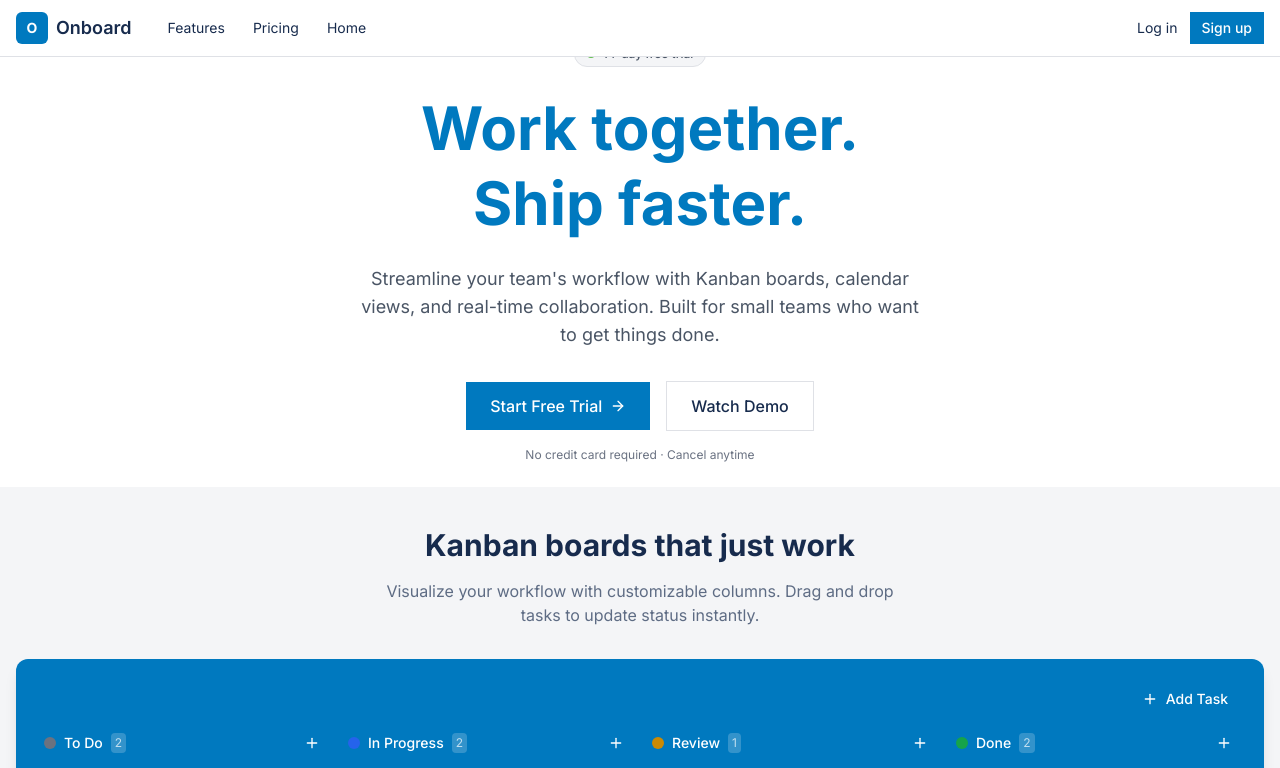
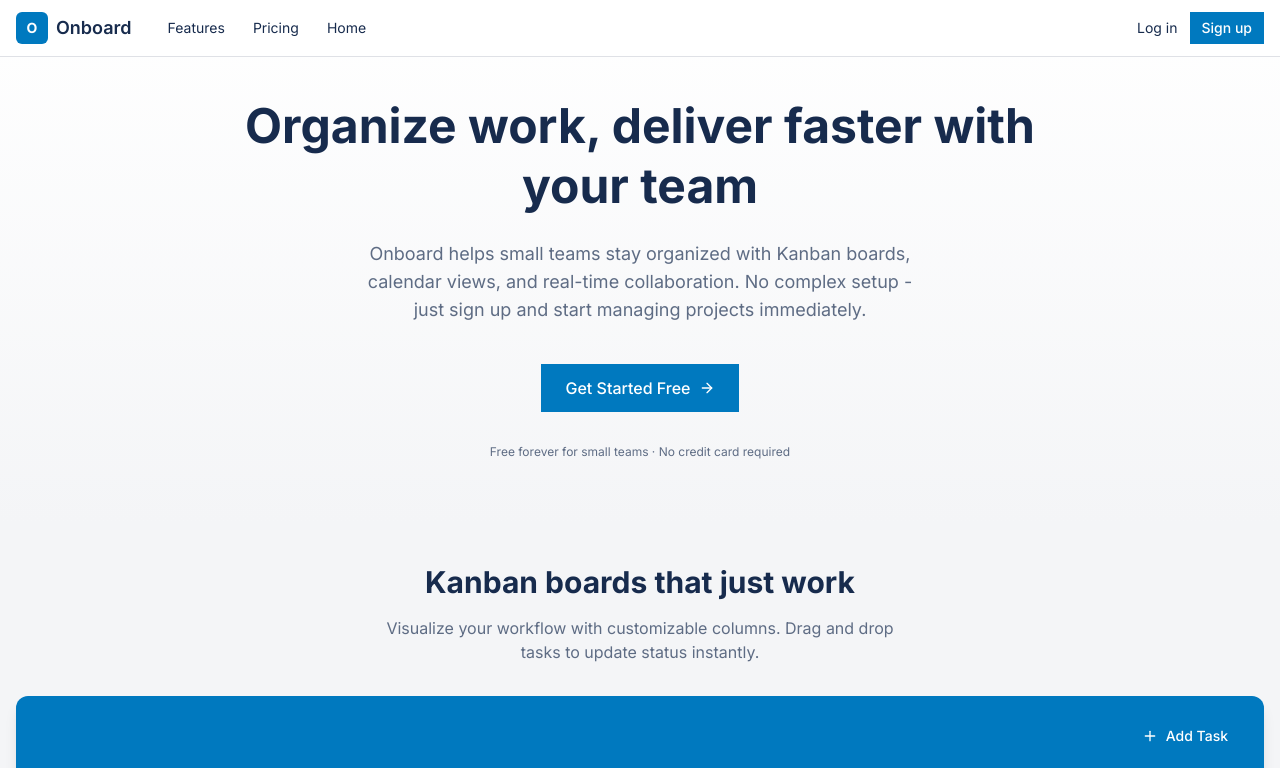
Before and after one commit to samuel-sarmah/onboad, a Next.js app: page / in a window 1280 px wide. Shown: the top 768 px of the page. Built offline with nearby package versions, Linux system fonts and the light colour scheme.

Commit message:
Simplify Hero section - remove trial badge and Watch Demo button

```diff
--- a/src/components/landing/Hero.tsx
+++ b/src/components/landing/Hero.tsx
@@ -4,38 +4,27 @@ import { ArrowRight } from "lucide-react";
 
 export function Hero() {
   return (
-    <section className="pt-10 pb-6 px-6">
+    <section className="pt-16 md:pt-24 pb-8 md:pb-16 px-3 md:px-4 bg-gradient-to-b from-white to-[#f4f5f7]">
       <div className="max-w-4xl mx-auto text-center">
-        <div className="inline-flex items-center gap-2 px-3 py-1 mb-6 border border-border rounded-full bg-secondary">
-          <span className="w-2 h-2 bg-success rounded-full animate-pulse"></span>
-          <span className="text-xs font-medium text-gray-600">14-day free trial</span>
-        </div>
-
-        <h1 className="text-5xl md:text-6xl font-bold text-primary leading-tight mb-6">
-          Work together.
-          <br />
-          Ship faster.
+        <h1 className="text-2xl md:text-4xl lg:text-5xl font-bold text-[#172b4d] leading-tight mb-4 md:mb-6">
+          Organize work, deliver faster with your team
         </h1>
 
-        <p className="text-lg text-gray-600 mb-8 max-w-xl mx-auto">
-          Streamline your team's workflow with Kanban boards, calendar views,
-          and real-time collaboration. Built for small teams who want to get things done.
+        <p className="text-sm md:text-lg text-[#5e6c84] mb-6 md:mb-10 max-w-xl mx-auto">
+          Onboard helps small teams stay organized with Kanban boards, calendar views, and real-time collaboration. No complex setup - just sign up and start managing projects immediately.
         </p>
 
-        <div className="flex flex-col sm:flex-row items-center justify-center gap-4">
+        <div className="flex flex-col sm:flex-row items-center justify-center gap-3 mb-8">
           <Link href="/signup">
-            <Button size="lg" className="group">
-              Start Free Trial
+            <Button size="lg" className="bg-[#0079bf] hover:bg-[#026aa7] text-white group w-full sm:w-auto">
+              Get Started Free
               <ArrowRight className="w-4 h-4 ml-2 group-hover:translate-x-1 transition-transform" />
             </Button>
           </Link>
-          <Button variant="outline" size="lg">
-            Watch Demo
-          </Button>
         </div>
 
-        <p className="mt-4 text-xs text-gray-500">
-          No credit card required · Cancel anytime
+        <p className="text-xs text-[#5e6c84]">
+          Free forever for small teams · No credit card required
         </p>
       </div>
     </section>
```
